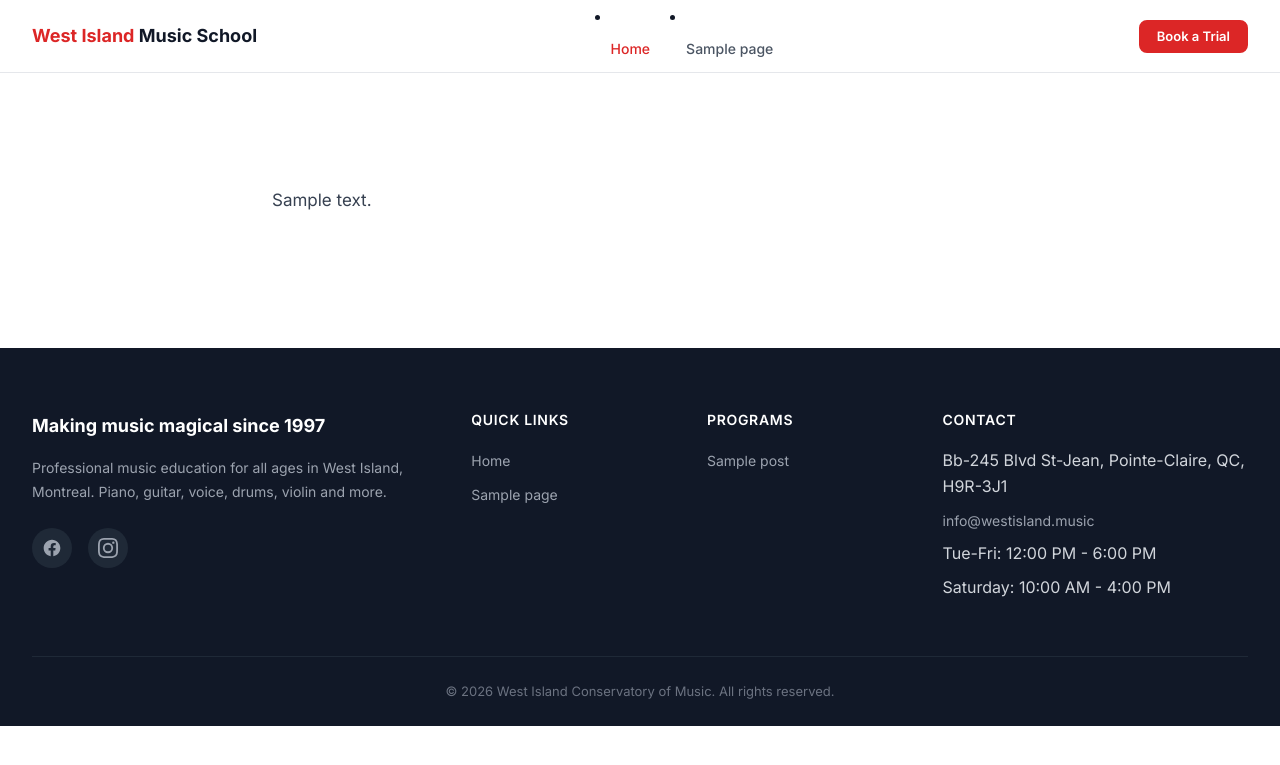
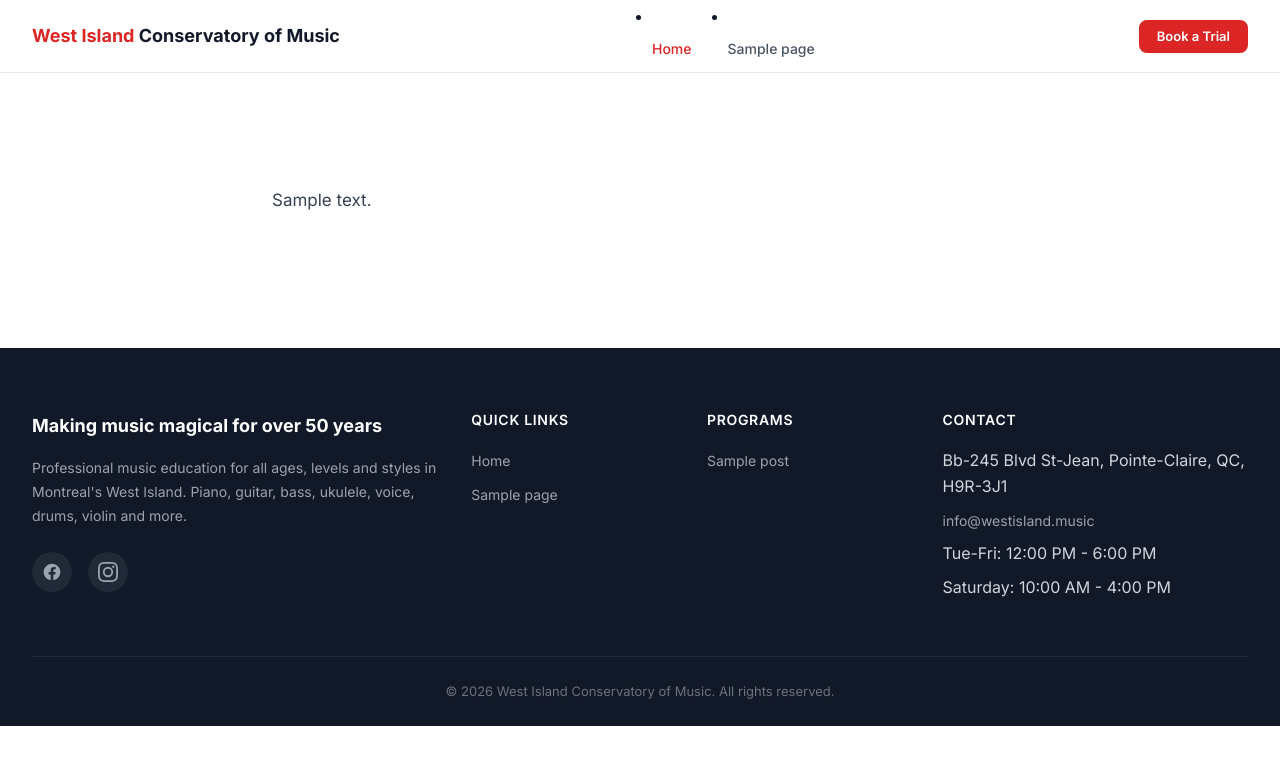
Before and after one commit to demessmaker/Hello-world, a WordPress theme: template wordpress-site-v2/theme/wicm-developer/page.php in a window 1280 px wide. Shown: the top 765 px of the page. Run offline with PHP 8.4 and a stand-in for WordPress, Linux system fonts and the light colour scheme; the site name, menu and one post (Sample post) are stand-ins, and other content is empty; some libraries are stand-ins or nearby versions.

Commit message:
Sync repo content with live westisland.music site
Updates EN/FR content to match the live site:
- Hero: "Making your musical dreams come true!" / "Réalisez vos rêves musicaux"
- About section: "West Island Conservatory of Music" / "Conservatoire de Musique de l'Ouest de l'Île"
- History: "five decades" instead of "two decades"
- Stats (FR): 50+ years, 10+ instruments
- All Ages: starts at age 3 (was 4)
- Book a Trial: expanded instrument list (bass, ukulele, flute, clarinet, sax, trumpet)
- Footer: "for over 50 years" tagline, expanded instrument descriptions
- Header: updated default logo text
- Site settings: title updated to "West Island Conservatory of Music"

https://claude.ai/code/session_01Pxc7CARu2yAEVUsT42B4i8

```diff
--- a/wordpress-site-v2/plugin/wicm-developer-importer/content/site-settings.json
+++ b/wordpress-site-v2/plugin/wicm-developer-importer/content/site-settings.json
@@ -1,5 +1,5 @@
 {
-  "site_title": "West Island Music School",
+  "site_title": "West Island Conservatory of Music",
   "tagline": "Making music magical",
   "timezone": "America/Toronto",
   "contact": {
--- a/wordpress-site-v2/plugin/wicm-developer-importer/wicm-developer-importer.php
+++ b/wordpress-site-v2/plugin/wicm-developer-importer/wicm-developer-importer.php
@@ -1091,7 +1091,7 @@ class WICM_Developer_Importer {
             '@context'    => 'https://schema.org',
             '@type'       => 'MusicSchool',
             'name'        => $s['site_title'],
-            'description' => 'Professional music lessons in West Island, Montreal. Piano, guitar, voice, drums and violin for all ages and skill levels.',
+            'description' => 'Professional music lessons in West Island, Montreal. Piano, guitar, bass, ukulele, voice, drums, violin and more for all ages and skill levels.',
             'url'         => home_url( '/' ),
             'email'       => $s['contact']['email'],
             'address'     => array(
--- a/wordpress-site-v2/theme/wicm-developer/footer.php
+++ b/wordpress-site-v2/theme/wicm-developer/footer.php
@@ -9,8 +9,8 @@ $wicm_is_fr = ( 'fr' === $wicm_lang );
 // --- Translated footer strings ---
 $wicm_footer_strings = array(
     'en' => array(
-        'tagline'     => get_theme_mod( 'wicm_footer_tagline', 'Making music magical since 1997' ),
-        'description' => get_theme_mod( 'wicm_footer_description', 'Professional music education for all ages in West Island, Montreal. Piano, guitar, voice, drums, violin and more.' ),
+        'tagline'     => get_theme_mod( 'wicm_footer_tagline', 'Making music magical for over 50 years' ),
+        'description' => get_theme_mod( 'wicm_footer_description', 'Professional music education for all ages, levels and styles in Montreal\'s West Island. Piano, guitar, bass, ukulele, voice, drums, violin and more.' ),
         'quick_links' => 'Quick Links',
         'programs'    => 'Programs',
         'contact'     => 'Contact',
@@ -26,8 +26,8 @@ $wicm_footer_strings = array(
         ),
     ),
     'fr' => array(
-        'tagline'     => get_theme_mod( 'wicm_footer_tagline_fr', 'La magie de la musique depuis 1997' ),
-        'description' => get_theme_mod( 'wicm_footer_description_fr', 'Éducation musicale professionnelle pour tous les âges dans l\'Ouest-de-l\'Île de Montréal. Piano, guitare, chant, batterie, violon et plus.' ),
+        'tagline'     => get_theme_mod( 'wicm_footer_tagline_fr', 'La magie de la musique depuis 50 ans' ),
+        'description' => get_theme_mod( 'wicm_footer_description_fr', 'Éducation musicale professionnelle pour tous les âges, styles et niveaux dans l\'Ouest-de-l\'Île de Montréal. Piano, guitare, basse, ukulélé, chant, batterie, violon et plus.' ),
         'quick_links' => 'Liens rapides',
         'programs'    => 'Programmes',
         'contact'     => 'Contact',
--- a/wordpress-site-v2/theme/wicm-developer/header.php
+++ b/wordpress-site-v2/theme/wicm-developer/header.php
@@ -17,7 +17,7 @@
             <?php if ( has_custom_logo() ) : ?>
                 <?php the_custom_logo(); ?>
             <?php else :
-                $logo_text   = get_theme_mod( 'wicm_logo_text', 'West Island Music School' );
+                $logo_text   = get_theme_mod( 'wicm_logo_text', 'West Island Conservatory of Music' );
                 $logo_accent = get_theme_mod( 'wicm_logo_accent', 'West Island' );
                 // Split text: accent part in red, remainder in normal color
                 $remainder   = trim( str_replace( $logo_accent, '', $logo_text ) );
```
Also changed, not shown: wordpress-site-v2/plugin/wicm-developer-importer/content/pages/book-trial.json (+1 -1 lines), wordpress-site-v2/plugin/wicm-developer-importer/content/pages/fr/book-trial.json (+1 -1 lines), wordpress-site-v2/plugin/wicm-developer-importer/content/pages/fr/home.json (+1 -1 lines), wordpress-site-v2/plugin/wicm-developer-importer/content/pages/home.json (+1 -1 lines), 4 other files.
